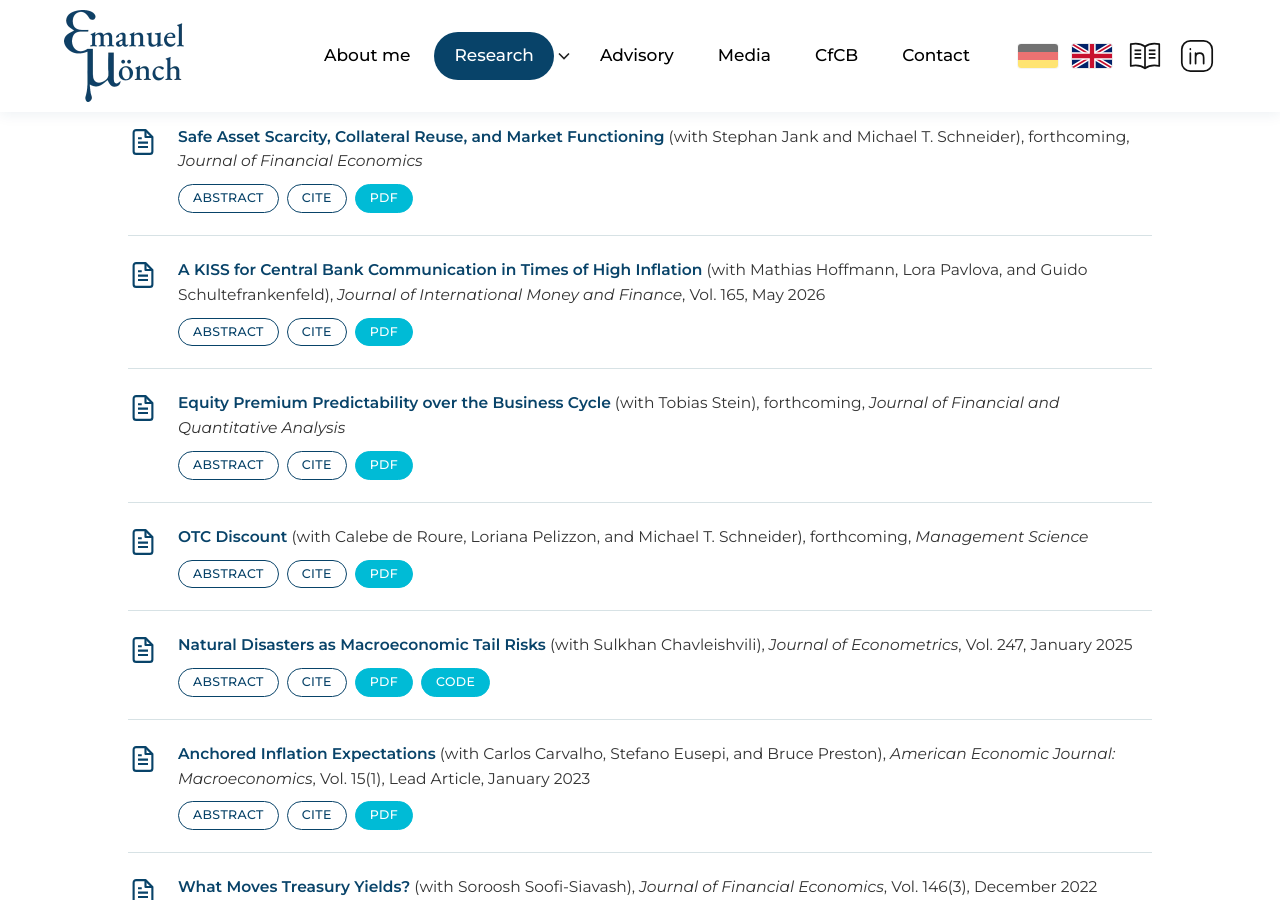
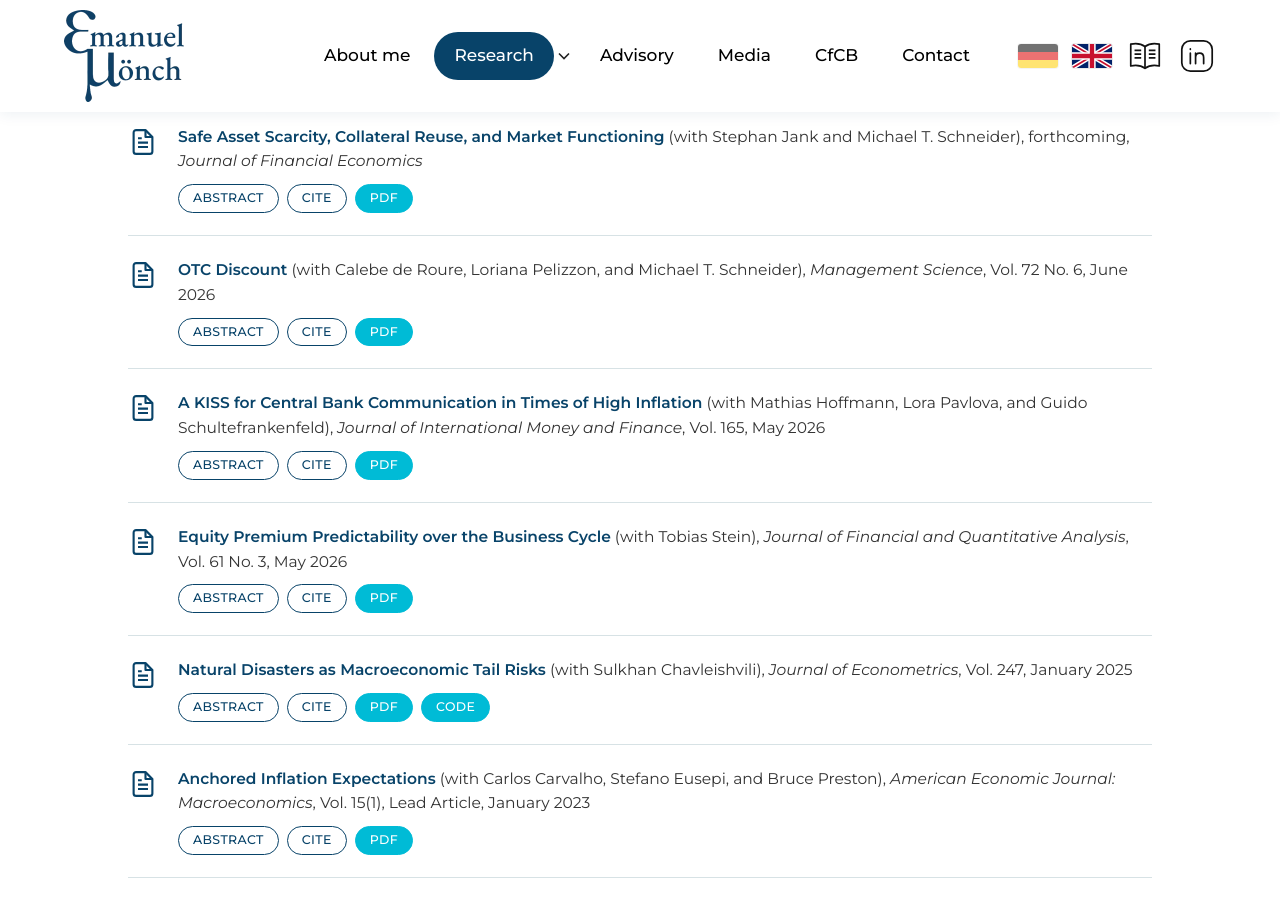
Before and after one commit to EmanuelMoench/website, a Jekyll site: the page built from journal-publications.html, in a window 1280 px wide and 900 px high, scrolled down 802 px. Built offline with Jekyll 4.4.1, drawn with Linux system fonts in a browser that asks for light colours; part of the change alters nothing that is shown.

Commit message:
JFQA and Management Science papers now published: volume/issue instead of forthcoming
Co-Authored-By: Claude Opus 5.5 <noreply@anthropic.com>
Claude-Session: https://claude.ai/code/session_01NkeFpE4bEZrQXBe3BSKNup

```diff
--- a/_data/journal_publications.yml
+++ b/_data/journal_publications.yml
@@ -35,6 +35,34 @@
   links:
     - { label: PDF, url: "/files/papers/Jank_Moench_Schneider(CEPRDP_2026).pdf" }
 
+- title: OTC Discount
+  url: https://pubsonline.informs.org/doi/epdf/10.1287/mnsc.2022.00194
+  with: Calebe de Roure, Loriana Pelizzon, and Michael T. Schneider
+  details: "*Management Science*, Vol. 72 No. 6, June 2026"
+  abstract: >-
+    We document a pecking order of transaction costs in the interdealer market for German sovereign bonds, where
+    three trading protocols coexist. Dealers can trade over-the-counter, either bilaterally or via brokers, as well
+    as on an exchange. Trading on the exchange is more expensive than OTC, and broker-intermediated are more costly
+    than bilateral OTC trades. The existence of an OTC discount is difficult to square with theories centred around
+    search-and-bargaining frictions, but is in line with models of hybrid markets based on information frictions.
+    Consistently, we show that dealers' information impacts their choice of trading protocol and that the pecking
+    order of transaction costs is aligned with the informational content of order flows across protocols.
+    Search-and-bargaining as well as information proxies explain differences in OTC discount within protocols. A
+    realistic description of hybrid markets thus requires both types of frictions.
+  bibtex: |-
+    @article{DeRoure_Moench_Pelizzon_Schneider_MS2025,
+      title={OTC Discount},
+      author={De Roure, Calebe and Moench, Emanuel and Pelizzon, Loriana and Schneider, Michael},
+      journal={Management Science},
+      volume={72},
+      number={6},
+      pages={4633--4651},
+      year={2026},
+      publisher={INFORMS}
+    }
+  links:
+    - { label: PDF, url: "/files/papers/DeRoure_Moench_Pelizzon_Schneider(MS2025).pdf" }
+
 - title: A KISS for Central Bank Communication in Times of High Inflation
   url: https://www.sciencedirect.com/science/article/pii/S0261560626000707
   with: Mathias Hoffmann, Lora Pavlova, and Guido Schultefrankenfeld
@@ -62,7 +90,7 @@
 - title: Equity Premium Predictability over the Business Cycle
   url: https://www.cambridge.org/core/journals/journal-of-financial-and-quantitative-analysis/article/abs/equity-premium-predictability-over-the-business-cycle/2DB91AB43900E18630D84C78F7FE85A8
   with: Tobias Stein
-  details: forthcoming, *Journal of Financial and Quantitative Analysis*
+  details: "*Journal of Financial and Quantitative Analysis*, Vol. 61 No. 3, May 2026"
   abstract: >-
     Equity returns follow a pronounced V-shape pattern around the onset of recessions. They sharply drop into
     negative territory just before business cycle peaks and then strongly recover as the recession unfolds.
@@ -76,38 +104,14 @@
       title={Equity Premium Predictability over the Business Cycle},
       author={Moench, Emanuel and Stein, Tobias},
       journal={Journal of Financial and Quantitative Analysis},
-      volume={forthcoming},
-      year={2025},
+      volume={61},
+      number={3},
+      pages={1216--1246},
+      year={2026},
       publisher={Cambridge University Press}
     }
   links:
     - { label: PDF, url: "/files/papers/Moench_Stein(JFQA2025).pdf" }
-
-- title: OTC Discount
-  url: https://pubsonline.informs.org/doi/epdf/10.1287/mnsc.2022.00194
-  with: Calebe de Roure, Loriana Pelizzon, and Michael T. Schneider
-  details: forthcoming, *Management Science*
-  abstract: >-
-    We document a pecking order of transaction costs in the interdealer market for German sovereign bonds, where
-    three trading protocols coexist. Dealers can trade over-the-counter, either bilaterally or via brokers, as well
-    as on an exchange. Trading on the exchange is more expensive than OTC, and broker-intermediated are more costly
-    than bilateral OTC trades. The existence of an OTC discount is difficult to square with theories centred around
-    search-and-bargaining frictions, but is in line with models of hybrid markets based on information frictions.
-    Consistently, we show that dealers' information impacts their choice of trading protocol and that the pecking
-    order of transaction costs is aligned with the informational content of order flows across protocols.
-    Search-and-bargaining as well as information proxies explain differences in OTC discount within protocols. A
-    realistic description of hybrid markets thus requires both types of frictions.
-  bibtex: |-
-    @article{DeRoure_Moench_Pelizzon_Schneider_MS2025,
-      title={OTC Discount},
-      author={De Roure, Calebe and Moench, Emanuel and Pelizzon, Loriana and Schneider, Michael},
-      journal={Management Science},
-      volume={forthcoming},
-      year={2025},
-      publisher={INFORMS}
-    }
-  links:
-    - { label: PDF, url: "/files/papers/DeRoure_Moench_Pelizzon_Schneider(MS2025).pdf" }
 
 - title: Natural Disasters as Macroeconomic Tail Risks
   url: https://www.sciencedirect.com/science/article/pii/S0304407624002653
```
